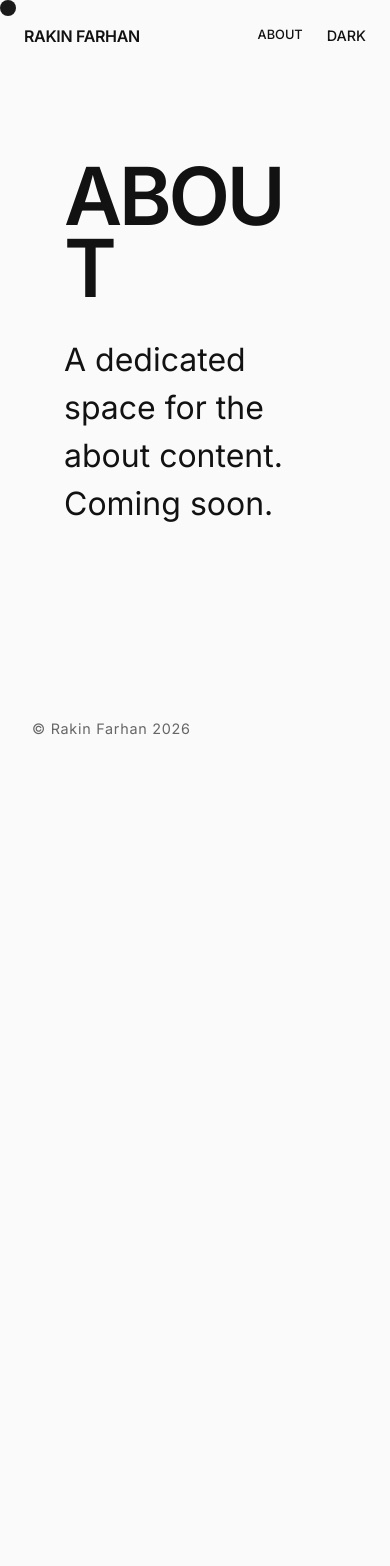
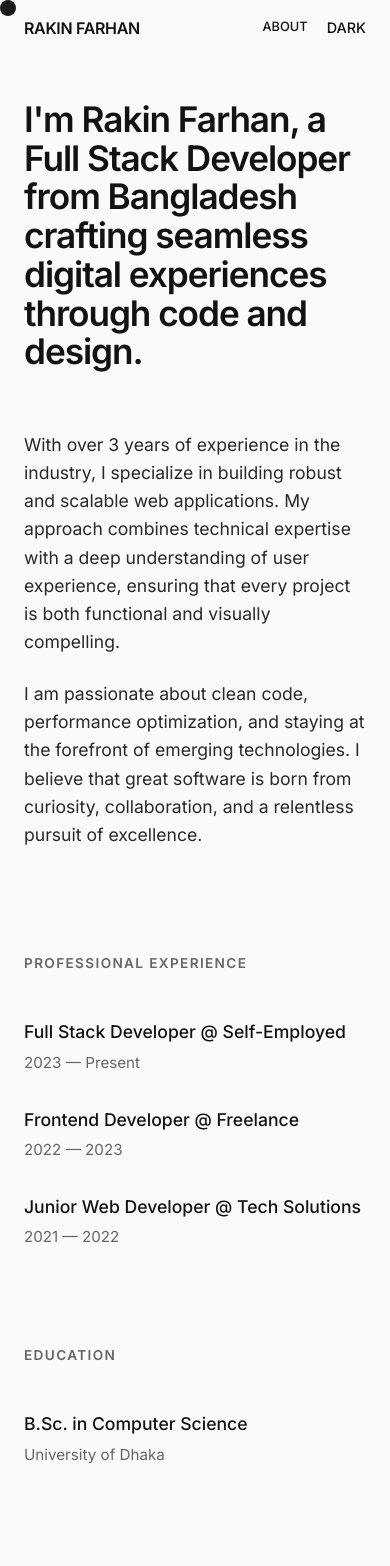
Before and after one commit to d33pto3/portfolio, a React (Vite) app: page /about in a window 390 px wide. Shown: the top 1566 px of the page. Before the commit the page ends 844 px from the top, so only its background shows below. Built offline with nearby package versions, Linux system fonts and the light colour scheme.

Commit message:
feat: Implement a dedicated About page and refine layout for Navbar, Hero, and AboutMe sections.

```diff
--- a/src/components/home/AboutMe.css
+++ b/src/components/home/AboutMe.css
@@ -1,30 +1,35 @@
 .about-me-section {
-  padding: 100px 12rem;
-  border-top: 1px solid var(--color-border);
+  padding: 120px 2rem;
   margin-top: 50px;
+  display: flex;
+  justify-content: center;
 }
 
 .about-me-content {
   display: flex;
   flex-direction: column;
-  gap: 60px;
-  margin: 0 auto;
+  gap: 64px;
+  max-width: 900px;
+  width: 100%;
+  align-items: flex-start;
+  text-align: left;
 }
 
 .bio-text {
   font-size: clamp(1rem, 2vw, 1.5rem);
-  line-height: 1.3;
+  line-height: 1.4;
   margin-bottom: 30px;
   font-weight: 400;
   color: var(--color-text);
-  letter-spacing: -0.02em;
+  letter-spacing: -0.01em;
+  text-align: left;
 }
 
 .more-about-link {
   display: inline-flex;
   align-items: center;
-  gap: 10px;
-  font-size: 1.2rem;
+  gap: 12px;
+  font-size: 1.1rem;
   color: var(--color-accent);
   text-decoration: none;
   font-weight: 500;
@@ -33,7 +38,7 @@
 
 .more-about-link:hover {
   color: var(--color-text);
-  gap: 15px;
+  gap: 16px;
 }
 
 .more-about-link p:hover {
@@ -47,6 +52,7 @@
 .contact-info {
   display: flex;
   flex-direction: column;
+  align-items: flex-start;
 }
 
 .contact-label {
@@ -54,7 +60,7 @@
   color: var(--color-accent);
   text-transform: uppercase;
   letter-spacing: 0.1em;
-  margin-bottom: 12px;
+  margin-bottom: 16px;
 }
 
 .label-hint {
@@ -77,6 +83,7 @@
   color: var(--color-text);
   margin: 0;
   transition: opacity 0.3s ease;
+  text-align: left;
 }
 
 @keyframes slideUpFade {
@@ -92,15 +99,28 @@
 
 @media (max-width: 968px) {
   .about-me-content {
-    grid-template-columns: 1fr;
-    gap: 50px;
-  }
-
-  .contact-info {
-    justify-content: flex-start;
+    gap: 40px;
   }
 
   .about-me-section {
-    padding: 60px 2rem;
+    padding: 80px 1.5rem;
+  }
+
+  .bio-text {
+    font-size: 1.15rem;
+  }
+
+  .email-text {
+    font-size: clamp(1.2rem, 8vw, 2.5rem);
   }
 }
+
+@media (max-width: 480px) {
+  .about-me-section {
+    padding: 60px 1.2rem;
+  }
+
+  .about-me-content {
+    gap: 32px;
+  }
+}
--- a/src/components/home/Hero.css
+++ b/src/components/home/Hero.css
@@ -3,8 +3,17 @@
   display: flex;
   flex-direction: column;
   justify-content: center;
-  padding: 0 8rem;
+  align-items: center;
+  padding: 0 2rem;
   overflow: hidden;
+}
+
+.hero-content {
+  width: 100%;
+  max-width: 1200px;
+  display: flex;
+  flex-direction: column;
+  align-items: flex-start;
 }
 
 .hero-title {
@@ -17,6 +26,7 @@
   margin-bottom: 3rem;
   display: flex;
   flex-wrap: wrap;
+  text-align: left;
 }
 
 .hero-char-wrapper {
@@ -51,11 +61,31 @@
 @media (max-width: 768px) {
   .hero {
     height: 50vh;
-    padding: 0 2rem;
+    padding: 0 1.5rem;
+  }
+
+  .hero-content {
+    align-items: flex-start;
+  }
+
+  .hero-title {
+    font-size: clamp(2.5rem, 12vw, 5rem);
+    margin-bottom: 1.5rem;
   }
 
   .hero-word:nth-child(2),
   .hero-word:nth-child(3) {
     flex-basis: 100%;
   }
+
+  .hero-subtitle {
+    font-size: 1.1rem;
+    margin-left: 0;
+  }
 }
+
+@media (max-width: 480px) {
+  .hero-word {
+    flex-basis: 100%;
+  }
+}
--- a/src/components/home/Hero.tsx
+++ b/src/components/home/Hero.tsx
@@ -1,6 +1,6 @@
-import { useRef, useEffect } from 'react';
-import gsap from 'gsap';
-import './Hero.css';
+import { useRef, useEffect } from "react";
+import gsap from "gsap";
+import "./Hero.css";
 
 export default function Hero() {
   const containerRef = useRef<HTMLDivElement>(null);
@@ -15,7 +15,7 @@ export default function Hero() {
         duration: 1.5,
         stagger: 0.05,
         ease: "power4.out",
-        delay: 0.2
+        delay: 0.2,
       });
     }, containerRef);
 
@@ -26,6 +26,7 @@ export default function Hero() {
 
   return (
     <section className="hero" ref={containerRef}>
+      <div className="hero-content">
         <h1 className="hero-title">
           {title.split(" ").map((word, wordIndex) => (
             <span key={wordIndex} className="hero-word">
@@ -42,9 +43,8 @@ export default function Hero() {
             </span>
           ))}
         </h1>
-      <p className="hero-subtitle">
-        Building Digital Experiences
-      </p>
+        <p className="hero-subtitle">Building Digital Experiences</p>
+      </div>
     </section>
   );
 }
--- a/src/components/layout/Footer.css
+++ b/src/components/layout/Footer.css
@@ -1,8 +1,8 @@
 .footer {
-  padding: 40px 12rem;
+  padding: 40px 2rem;
   display: flex;
   width: 100%;
-  justify-content: flex-start;
+  justify-content: center;
   background: var(--color-bg);
 }
 
@@ -11,10 +11,13 @@
   color: var(--color-accent);
   letter-spacing: 0.05em;
   font-weight: 400;
+  text-align: left;
+  width: 100%;
+  max-width: 1200px;
 }
 
-@media (max-width: 968px) {
+@media (max-width: 768px) {
   .footer {
-    padding: 30px 2rem;
+    padding: 30px 1.5rem;
   }
 }
--- a/src/components/layout/Navbar.css
+++ b/src/components/layout/Navbar.css
@@ -3,13 +3,23 @@
   top: 0;
   left: 0;
   width: 100%;
-  padding: 2rem 3rem;
+  padding: 2rem 0;
   display: flex;
-  justify-content: space-between;
+  justify-content: center;
   align-items: center;
   z-index: 100;
   color: var(--color-text);
   transition: color 0.4s cubic-bezier(0.4, 0, 0.2, 1);
+  background-color: var(--color-bg);
+}
+
+.navbar-container {
+  width: 100%;
+  max-width: 1200px;
+  display: flex;
+  justify-content: space-between;
+  align-items: center;
+  padding: 0 2rem;
 }
 
 .navbar-logo a {
@@ -36,7 +46,7 @@
 }
 
 .navbar-links a::after {
-  content: '';
+  content: "";
   position: absolute;
   bottom: -4px;
   left: 0;
@@ -52,7 +62,11 @@
 
 @media (max-width: 768px) {
   .navbar {
-    padding: 1.5rem;
+    padding: 1rem 0;
+  }
+
+  .navbar-container {
+    padding: 0 1.5rem;
   }
 
   .navbar-logo a {
@@ -60,15 +74,14 @@
   }
 
   .navbar-links {
-    gap: 1.5rem;
+    gap: 1.2rem;
   }
 
-  .navbar-links a {
+  .navbar-links a,
+  .theme-toggle {
     font-size: 0.8rem;
   }
 }
-
-
 
 .theme-toggle {
   background: none;
@@ -84,7 +97,7 @@
 }
 
 .theme-toggle::after {
-  content: '';
+  content: "";
   position: absolute;
   bottom: -4px;
   left: 0;
--- a/src/components/layout/Navbar.tsx
+++ b/src/components/layout/Navbar.tsx
@@ -8,6 +8,7 @@ export default function Navbar() {
 
   return (
     <nav className="navbar">
+      <div className="navbar-container">
         <div className="navbar-logo" data-hover="true">
           <Link to="/">RAKIN FARHAN</Link>
         </div>
@@ -24,6 +25,7 @@ export default function Navbar() {
             {theme === "dark" ? "Light" : "Dark"}
           </button>
         </div>
+      </div>
     </nav>
   );
 }
--- /dev/null
+++ b/src/pages/About.css
@@ -0,0 +1,138 @@
+.about-page {
+  padding: 15vh 2rem;
+  min-height: 100vh;
+  display: flex;
+  flex-direction: column;
+  align-items: center;
+}
+
+.about-hero {
+  margin-bottom: 120px;
+  width: 100%;
+  max-width: 1200px;
+}
+
+.about-intro-text {
+  font-size: clamp(2rem, 5vw, 4.5rem);
+  line-height: 1.1;
+  font-weight: 600;
+  letter-spacing: -0.03em;
+  color: var(--color-text);
+  margin: 0;
+  text-align: left;
+}
+
+.about-main-content {
+  display: flex;
+  flex-direction: column;
+  gap: 120px;
+  width: 100%;
+  max-width: 1200px;
+}
+
+.about-bio-section,
+.about-experience-section,
+.about-education-section,
+.about-disciplines-section {
+  width: 100%;
+  display: flex;
+  flex-direction: column;
+  align-items: flex-start;
+}
+
+.about-bio-section {
+  max-width: 800px;
+  text-align: left;
+}
+
+.about-bio-text {
+  font-size: clamp(1.1rem, 1.5vw, 1.4rem);
+  line-height: 1.6;
+  color: var(--color-text);
+  margin-bottom: 24px;
+  opacity: 0.9;
+}
+
+.data-section-title {
+  font-size: 0.85rem;
+  text-transform: uppercase;
+  letter-spacing: 0.1em;
+  color: var(--color-accent);
+  margin-bottom: 30px;
+  text-align: left;
+}
+
+.data-list {
+  list-style: none;
+  padding: 0;
+  width: 100%;
+  max-width: 800px;
+}
+
+.data-item {
+  display: flex;
+  justify-content: space-between;
+  align-items: baseline;
+  padding: 14px 0;
+  font-size: 1.1rem;
+}
+
+.item-main {
+  font-weight: 500;
+}
+
+.item-sub {
+  color: var(--color-accent);
+  font-size: 0.95rem;
+}
+
+.disciplines-list {
+  display: flex;
+  flex-direction: column;
+  gap: 16px;
+  align-items: flex-start;
+}
+
+.discipline-item {
+  font-size: clamp(1.5rem, 3vw, 2.5rem);
+  font-weight: 500;
+  letter-spacing: -0.01em;
+  text-align: left;
+}
+
+@media (max-width: 1024px) {
+  .about-page {
+    padding: 120px 4rem;
+  }
+}
+
+@media (max-width: 768px) {
+  .about-page {
+    padding: 100px 1.5rem;
+  }
+
+  .about-hero {
+    margin-bottom: 60px;
+  }
+
+  .about-main-content {
+    gap: 80px;
+  }
+
+  .data-item {
+    flex-direction: column;
+    align-items: flex-start;
+    gap: 6px;
+    padding: 16px 0;
+  }
+
+  .discipline-item {
+    font-size: 1.8rem;
+  }
+}
+
+@media (max-width: 480px) {
+  .about-intro-text {
+    font-size: 2.2rem;
+  }
+}
--- a/src/pages/About.tsx
+++ b/src/pages/About.tsx
@@ -1,10 +1,106 @@
-export default function About() {
+import { useEffect } from "react";
+import "./About.css";
+
+const About = () => {
+  useEffect(() => {
+    window.scrollTo(0, 0);
+  }, []);
+  const experiences = [
+    {
+      role: "Full Stack Developer",
+      company: "Self-Employed",
+      period: "2023 — Present",
+    },
+    { role: "Frontend Developer", company: "Freelance", period: "2022 — 2023" },
+    {
+      role: "Junior Web Developer",
+      company: "Tech Solutions",
+      period: "2021 — 2022",
+    },
+  ];
+
+  const education = [
+    {
+      degree: "B.Sc. in Computer Science",
+      institution: "University of Dhaka",
+      period: "2019 — 2023",
+    },
+  ];
+
+  const disciplines = [
+    "Web Development",
+    "UI/UX Design",
+    "Mobile Applications",
+    "Design Systems",
+    "Backend Architecture",
+    "Motion Design",
+  ];
+
   return (
-    <div className="about-page" style={{ padding: '10rem 4rem' }}>
-      <h1 className="giant-header">About</h1>
-      <p style={{ marginTop: '2rem', fontSize: '2rem', maxWidth: '800px' }}>
-        A dedicated space for the about content. Coming soon.
-      </p>
+    <div className="about-page">
+      <div className="about-hero">
+        <h1 className="about-intro-text">
+          I'm Rakin Farhan, a Full Stack Developer from Bangladesh crafting
+          seamless digital experiences through code and design.
+        </h1>
+      </div>
+
+      <main className="about-main-content">
+        <section className="about-bio-section">
+          <p className="about-bio-text">
+            With over 3 years of experience in the industry, I specialize in
+            building robust and scalable web applications. My approach combines
+            technical expertise with a deep understanding of user experience,
+            ensuring that every project is both functional and visually
+            compelling.
+          </p>
+          <p className="about-bio-text">
+            I am passionate about clean code, performance optimization, and
+            staying at the forefront of emerging technologies. I believe that
+            great software is born from curiosity, collaboration, and a
+            relentless pursuit of excellence.
+          </p>
+        </section>
+
+        <section className="about-experience-section">
+          <h2 className="data-section-title">Professional Experience</h2>
+          <ul className="data-list">
+            {experiences.map((exp, index) => (
+              <li key={index} className="data-item">
+                <span className="item-main">
+                  {exp.role} @ {exp.company}
+                </span>
+                <span className="item-sub">{exp.period}</span>
+              </li>
+            ))}
+          </ul>
+        </section>
+
+        <section className="about-education-section">
+          <h2 className="data-section-title">Education</h2>
+          <ul className="data-list">
+            {education.map((edu, index) => (
+              <li key={index} className="data-item">
+                <span className="item-main">{edu.degree}</span>
+                <span className="item-sub">{edu.institution}</span>
+              </li>
+            ))}
+          </ul>
+        </section>
+
+        <section className="about-disciplines-section">
+          <h2 className="data-section-title">How I can help</h2>
+          <div className="disciplines-list">
+            {disciplines.map((item, index) => (
+              <div key={index} className="discipline-item">
+                {item}
+              </div>
+            ))}
+          </div>
+        </section>
+      </main>
     </div>
   );
-}
+};
+
+export default About;
```
Lines whose indentation alone changed are shown as unchanged.
